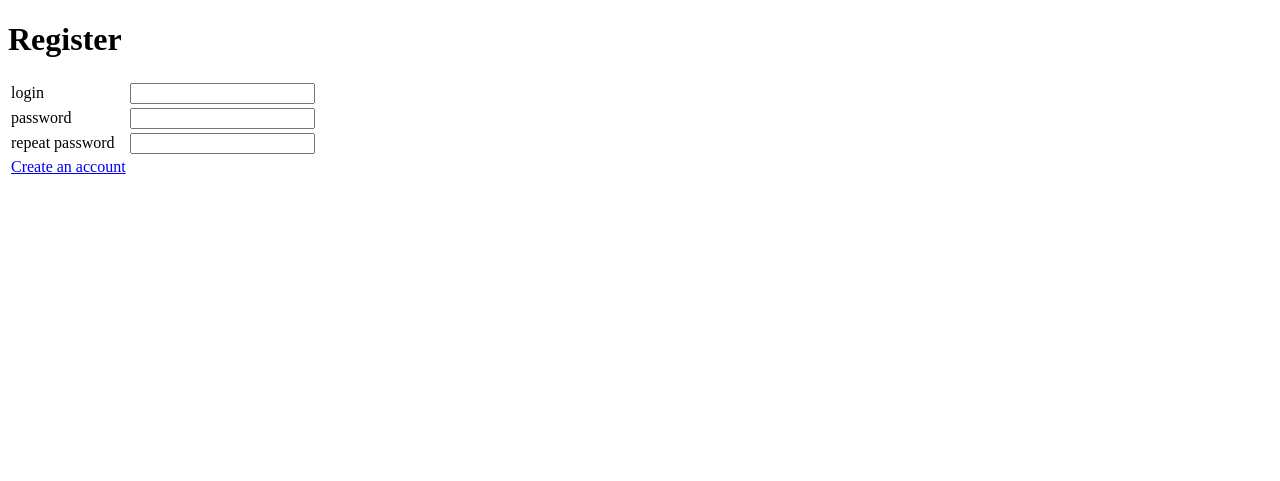
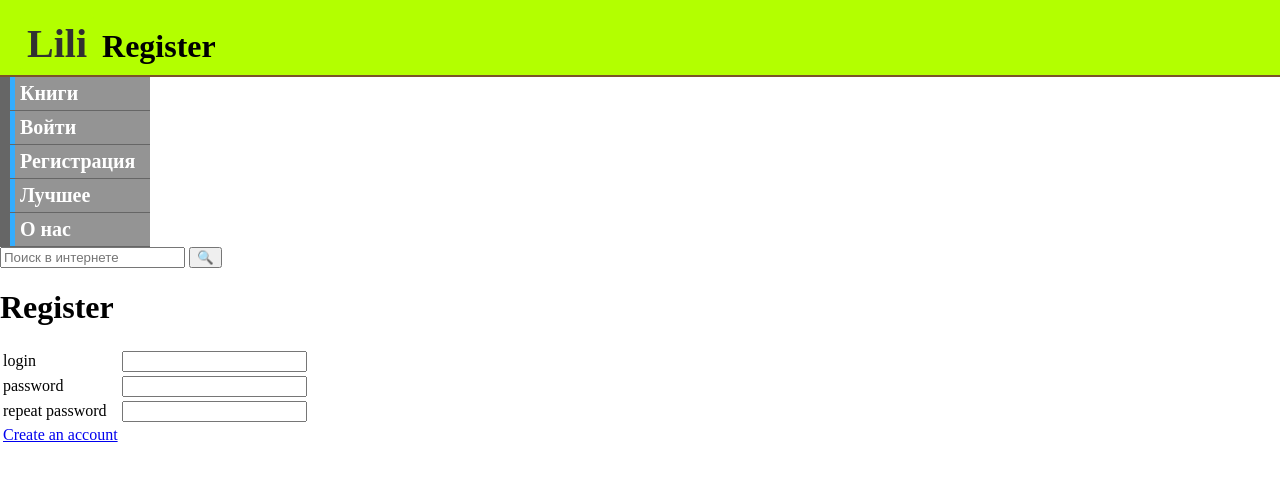
Before and after one commit to Ryslan271/123, a Flask app: page /regist in a window 1280 px wide. Shown: the top 481 px of the page. Run offline with Flask 2, Linux system fonts and the light colour scheme.

Commit message:
Update Regist.html

```diff
--- a/FlaskApp/templates/Regist.html
+++ b/FlaskApp/templates/Regist.html
@@ -1,11 +1,41 @@
 <!DOCTYPE html>
 <html lang="en">
 <head>
+    <link href="static\css.css" href="Osnova" rel='stylesheet' type="text/css" />
     <meta charset="UTF-8">
     <meta name="viewport" content="width=device-width, initial-scale=1.0">
-    <title>Document</title>
+    <meta http-equiv="X-UA-Compatible" content="ie=edge">
+    <title>Lili</title>
 </head>
 <body>
+    <div id="">
+        <div id="header">
+            <h1>
+                <a href='/' id='atop'>Lili</a>
+                Register
+            </h1>
+        </div>
+            <div>
+                <ul id="navbar">
+                    <li><a href="/" id="">Книги</a></li>
+                    <li><a href="#" id="">Войти</a></li>
+                    <li><a href="regist" id="">Регистрация</a></li>
+                    <li><a href="Lyshee" id="">Лучшее</a></li>
+                    <li><a href="O nas" id="">О нас</a></li>
+                </ul>
+            </div>
+            <div>
+                <head>
+                    <meta http-equiv="Content-Type" content="text/html; charset=UTF-8" />
+                </head>
+                <body>
+                    <form action="http://google.com/search" target="_blank" class="form-search">
+                        <input type="search" name="text" required placeholder="Поиск в интернете">
+                        <input type="submit" value="&#128269;">
+                    </form>
+                </body>
+            </div>
+    </div>
     <h1>Register</h1>
     <form method="POST">
         <table>
```
